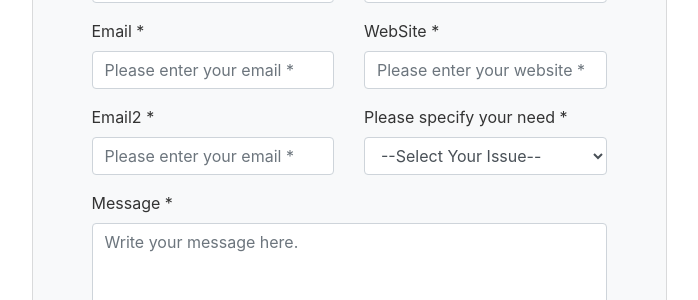
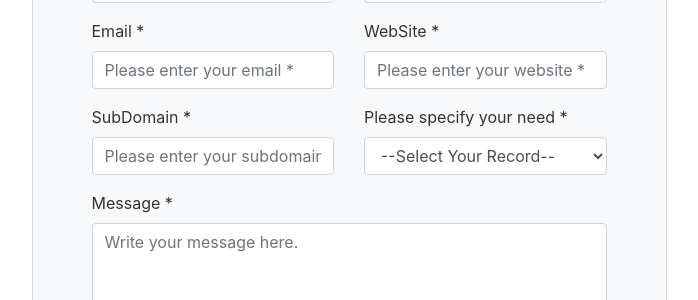
Before and after one commit to app-oszkar/new, a Jekyll site: the page built from _pages/test.md, in a window 1280 px wide. Shown: the part 224-524 px from the top of the page, without its empty margins (291-989 px from the left). Built offline with Jekyll 4.4.1, drawn with Linux system fonts in a browser that asks for light colours; nearby versions of some CDN libraries.

Commit message:
Update subdomain.html

```diff
--- a/_includes/subdomain.html
+++ b/_includes/subdomain.html
@@ -33,15 +33,15 @@
 
                                 <div class="row">
                                     <div class="col-md-6">
-                                        <div class="form-group"> <label for="form_email">Email2 *</label> <input id="form_email" type="email" name="email" class="form-control" placeholder="Please enter your email *" required="required" data-error="Valid email is required."> </div>
+                                        <div class="form-group"> <label for="form_subdomain">SubDomain *</label> <input id="subdomain" type="subdomain" name="subdomain" class="form-control" placeholder="Please enter your subdomain *" required="required" data-error="Valid subdomain is required."> </div>
                                     </div>
                                     <div class="col-md-6">
-                                        <div class="form-group"> <label for="form_need">Please specify your need *</label> <select id="form_need" name="need" class="form-control" required="required" data-error="Please specify your need.">
-                                                <option value="" selected disabled>--Select Your Issue--</option>
-                                                <option>Request Invoice for order</option>
-                                                <option>Request order status</option>
-                                                <option>Haven't received cashback yet</option>
-                                                <option>Other</option>
+                                        <div class="form-group"> <label for="form_need">Please specify your need *</label> <select id="form_need" name="need" class="form-control" required="required" data-error="Please specify your record.">
+                                                <option value="" selected disabled>--Select Your Record--</option>
+                                                <option>CNAME</option>
+                                                <option>NS</option>
+                                                <option>A</option>
+                                                <option>AAAA</option>
                                             </select> </div>
                                     </div>
                                 </div>
@@ -49,6 +49,7 @@
                                     <div class="col-md-12">
                                         <div class="form-group"> <label for="form_message">Message *</label> <textarea id="form_message" name="message" class="form-control" placeholder="Write your message here." rows="4" required="required" data-error="Please, leave us a message."></textarea> </div>
                                     </div>
+                                 <input name="options[domain]" type="hidden" value="devto.ml">
                                     <div class="col-md-12"> <input type="submit" class="btn btn-success btn-send pt-2 btn-block " value="Request"> </div>
                                 </div>
                             </div>
```
